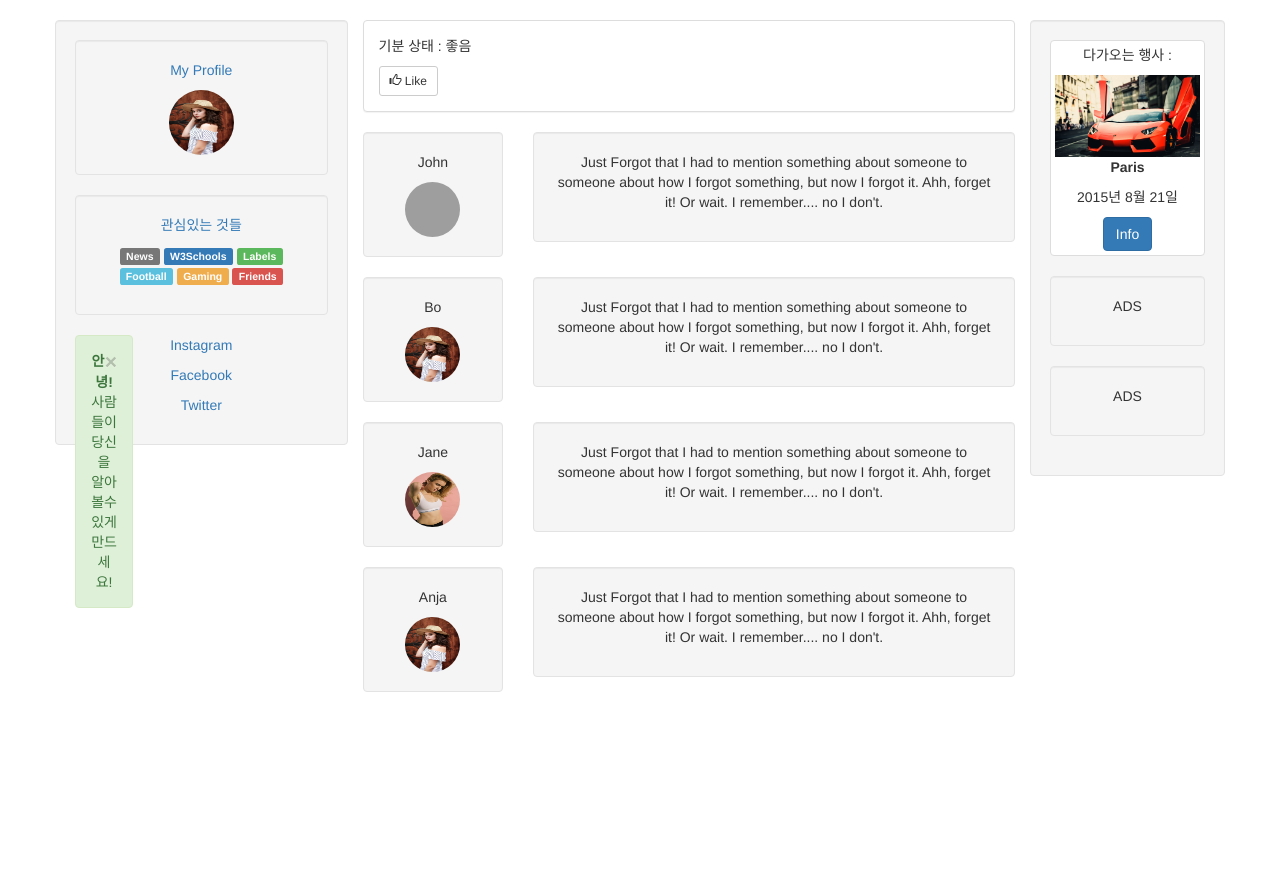
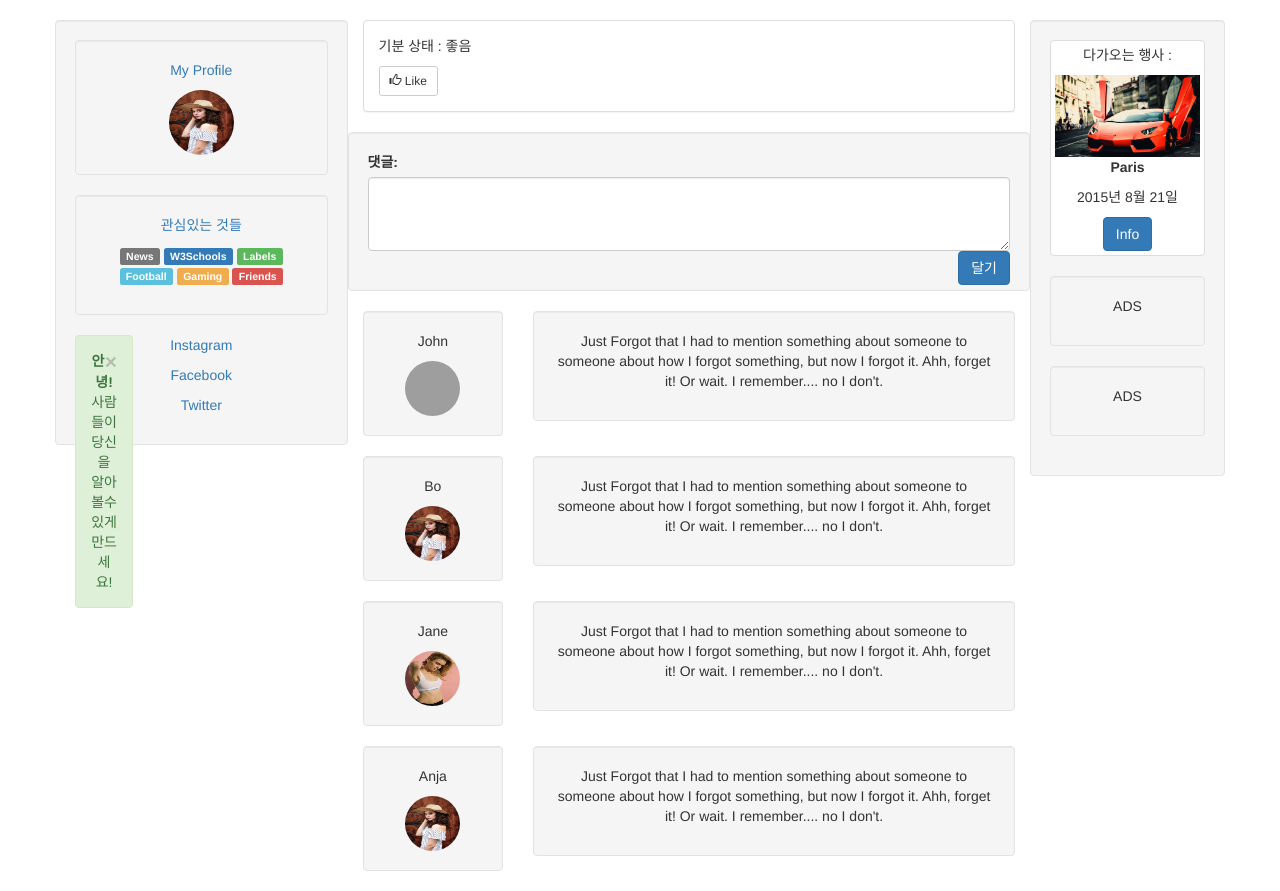
Before and after one commit to devyourown/COMMUNITY_SITE, a PHP site: page / in a window 1280 px wide. Shown: the part 54-945 px from the top of the page. Before the commit the page ends 746 px from the top, so only its background shows below. Run offline with PHP 8.4, Linux system fonts and the light colour scheme; grey boxes are pictures that could not be loaded.

Commit message:
made comment line

```diff
--- a/index.php
+++ b/index.php
@@ -99,6 +99,11 @@
       </div>
 
       <div class="row">
+        <div class="well">
+        <label for="comment" style="float:left;">댓글:</label>
+        <textarea class="form-control" rows="3" id="comment"></textarea>
+        &nbsp;&nbsp;&nbsp;&nbsp;<button class="btn btn-primary navbar_btn" style="float:right;">달기</button>
+      </div>
         <div class="col-sm-3">
           <div class="well">
            <p>John</p>
```
